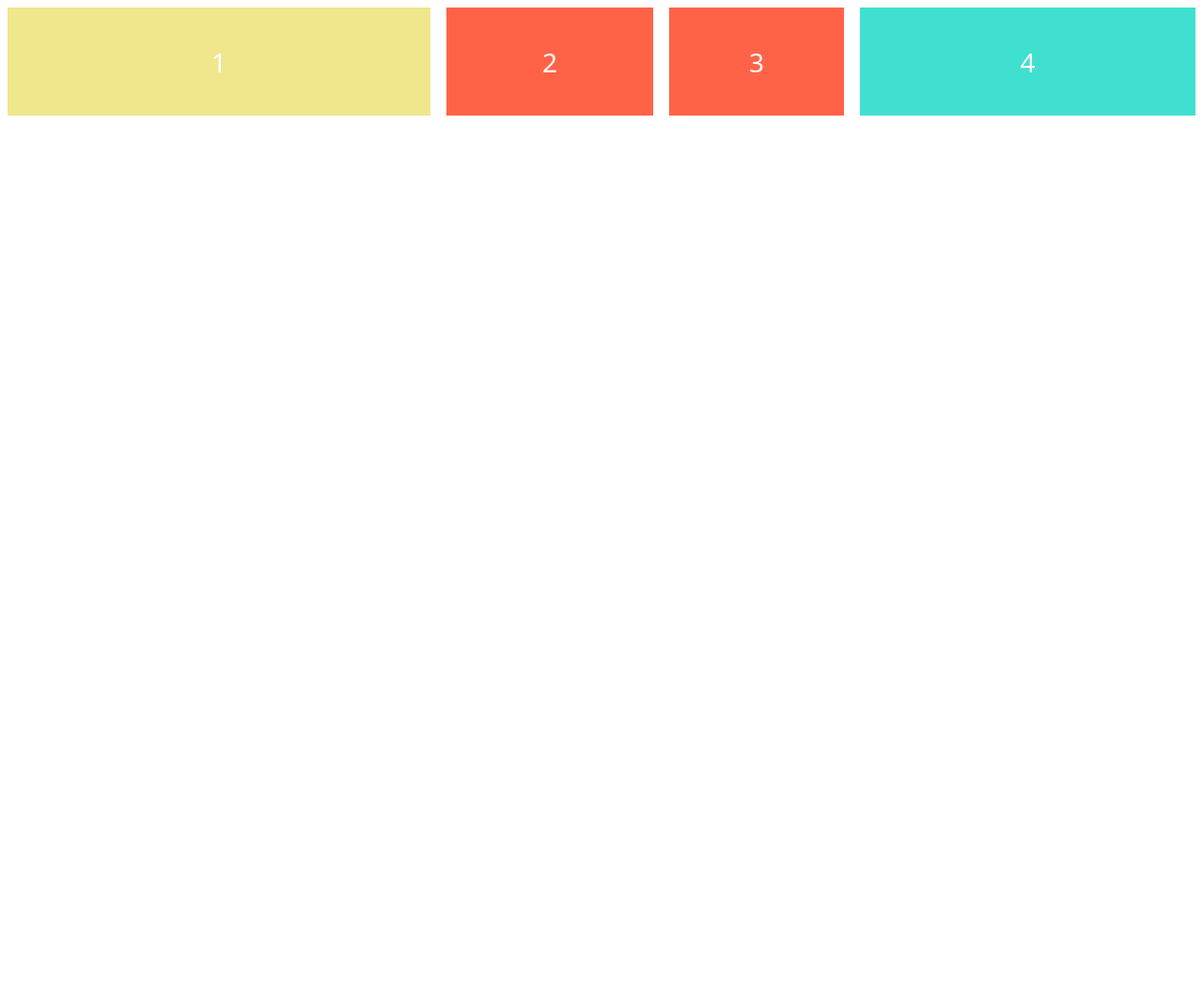
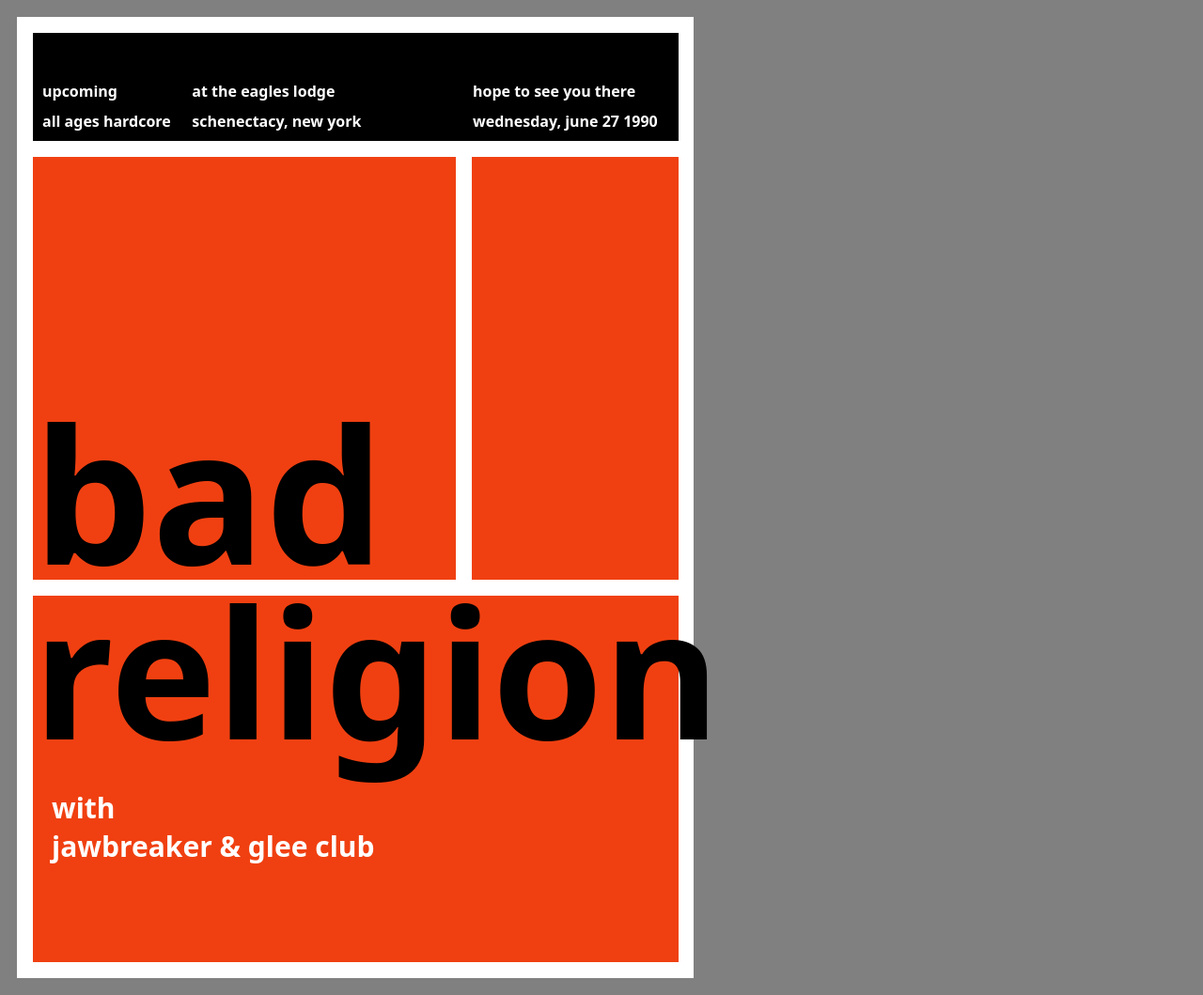
Before and after one commit to draketamer/csslayout_master_class, a plain HTML site: page index.html in a window 1280 px wide. Shown: the whole page at 94% size. Before the commit the page ends 1005 px from the top, so only its background shows below. Drawn offline with Linux system fonts and the light colour scheme; files whose address does not match are found by name.

Commit message:
숙제 완료

```diff
--- a/index.html
+++ b/index.html
@@ -10,16 +10,39 @@
     <title>CSS Layout Masterclass</title>
   </head>
   <body>
-    <div class="father">
-      <div class="child">1</div>
-      <div class="child">2</div>
-      <div class="child">3</div>
-      <div class="child">4</div>
+    <div class="poster">
+      <div class="father">
+        <div class="child">
+          <div></div>
+          <div></div>
+          <div></div>
+          <div>
+            <h1>upcoming</h1>
+            <h1>all ages hardcore</h1>
+          </div>
+          <div>
+            <h1>at the eagles lodge</h1>
+            <h1>schenectacy, new york</h1>
+          </div>
+          <div>
+            <h1>hope to see you there</h1>
+            <h1>wednesday, june 27 1990</h1>
+          </div>
+        </div>
+        <div class="child">
+          <h1>bad</h1>
+        </div>
+        <div class="child"></div>
+        <div class="child">
+          <div>
+            <h1>religion</h1>
+          </div>
+          <div>
+            <h2>with</h2>
+            <h2>jawbreaker & glee club</h2>
+          </div>
+        </div>
+      </div>
     </div>
-
-    <!-- <header></header>
-    <section></section>
-    <aside></aside>
-    <footer></footer> -->
   </body>
 </html>
--- a/style.css
+++ b/style.css
@@ -1,6 +1,15 @@
 body {
+  padding: 10px;
+  background-color: gray;
   font-family: system-ui, -apple-system, BlinkMacSystemFont, "Segoe UI", Roboto,
     Oxygen, Ubuntu, Cantarell, "Open Sans", "Helvetica Neue", sans-serif;
+}
+
+.poster {
+  background-color: white;
+  margin: 0;
+  padding: 17px;
+  width: 686px;
 }
 .father {
   display: grid;
@@ -12,28 +21,63 @@
 .child {
   background-color: tomato;
   display: flex;
-  color: white;
-  font-size: 28px;
-  align-items: center;
-  justify-content: center;
 }
 
 .child:first-child {
-  /*
-    grid-row-start: 1;
-    grid-row-end: -1;
-    grid-row: korea / greece;
-        */
-  background-color: khaki;
-  /* grid-row: span 2; */
+  background-color: black;
+  color: white;
+  font-size: 8px;
+  grid-column: span 2;
+  display: grid;
+  padding: 10px;
+  grid-template:
+    "a b c" 1fr
+    "d e f" 1fr / 2fr 4fr 3fr;
+  row-gap: 30px;
+  column-gap: 20px;
 }
 
+.child:nth-child(2) {
+  background-color: #f04011;
+  color: black;
+  font-weight: bold;
+  position: relative;
+  display: flex;
+  align-items: flex-end;
+  font-size: 100px;
+}
+.child:nth-child(2) h1 {
+  position: absolute;
+  top: 220px;
+  bottom: 0;
+  left: 0;
+  margin: 0;
+}
+
+.child:nth-child(3) {
+  background-color: #f04011;
+}
 .child:last-child {
-  background-color: turquoise;
-  grid-column: potato/span 2;
-  /*
-  grid-column-start: 2;
-  grid-column-end: -1;
-  grid-column: potato / brocoli;
-   */
+  background-color: #f04011;
+  grid-column: 1 / 3;
+  display: grid;
+  padding: 5px;
+  position: relative;
+  grid-template-rows: 200px 180px;
 }
+.child:last-child h1 {
+  position: absolute;
+  top: -50px;
+  left: 0;
+  margin: 0;
+  font-size: 190px;
+  color: black;
+  font-weight: bold;
+}
+
+.child:last-child h2 {
+  margin: 0;
+  padding: 0 0 0 15px;
+  color: white;
+  font-size: 30px;
+}
```
